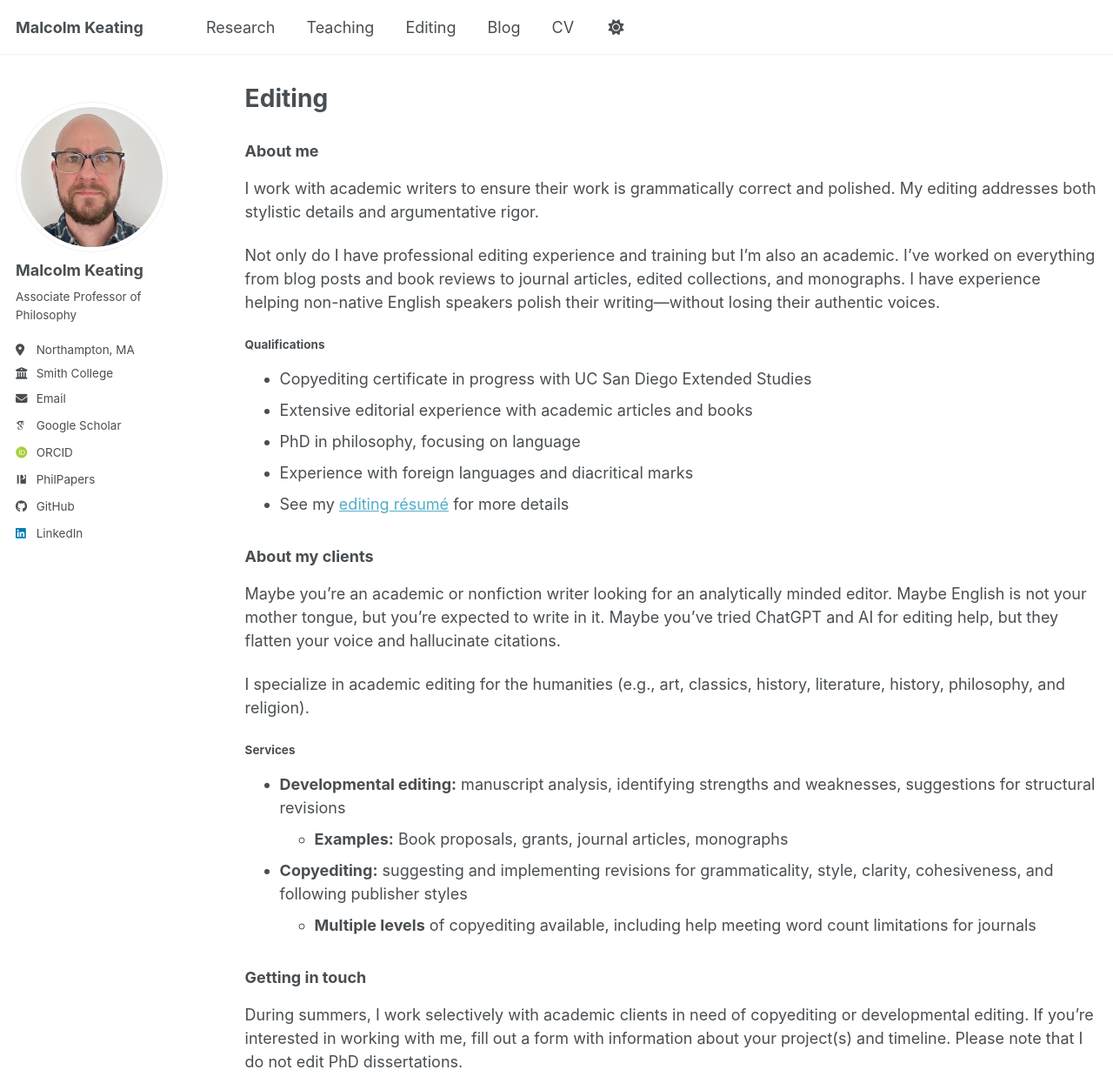
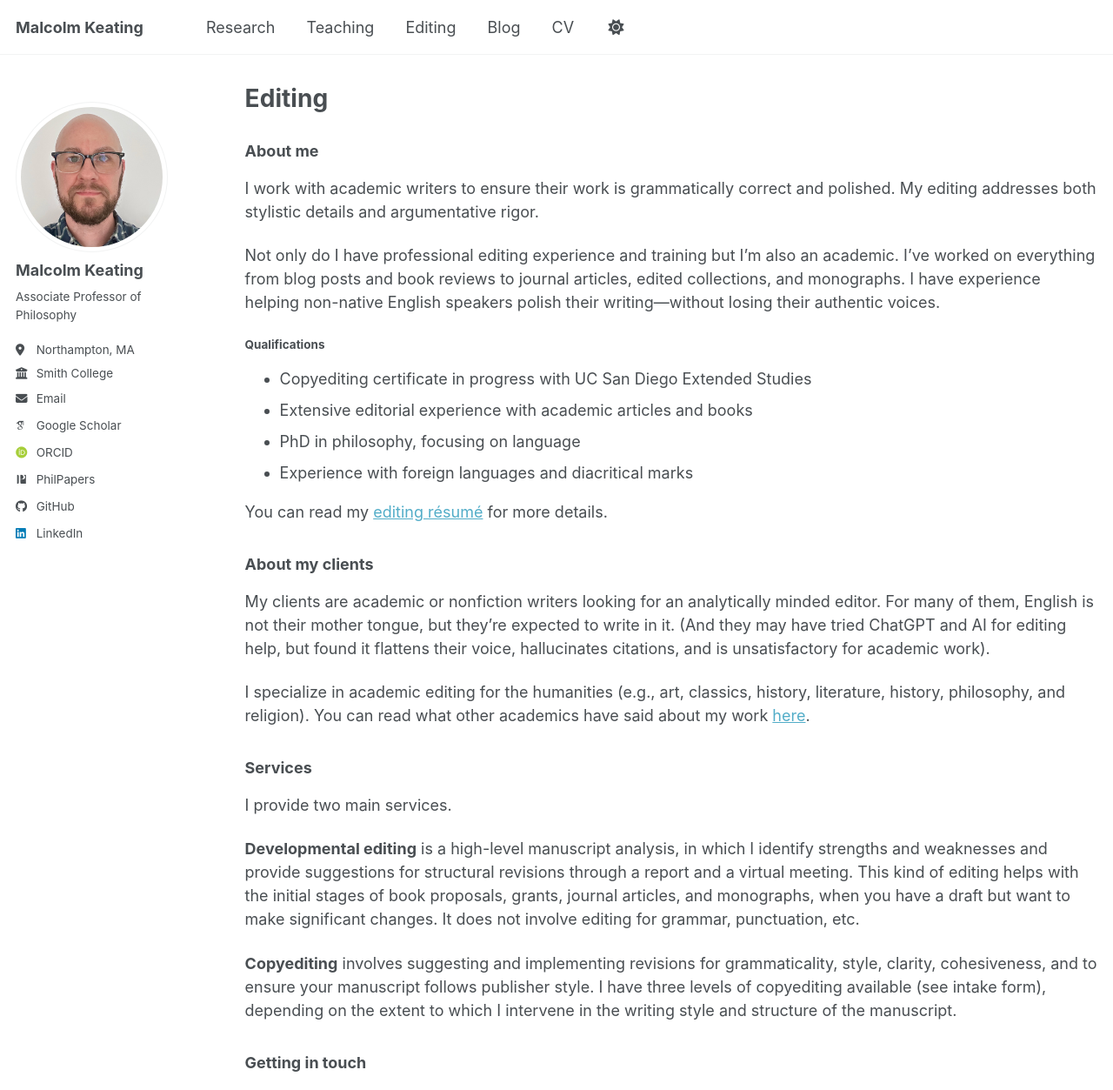
Before and after one commit to malcolmkeating/malcolmkeating.github.io, a Jekyll site: the page built from _pages/editing.md, in a window 1280 px wide and 1400 px high, cut to the strip 0-1253 px from the top of the window. Shown: the whole strip at 87% size. Built offline with Jekyll 4.4.1, drawn with Linux system fonts in a browser that asks for light colours; some web fonts are replaced; a script bundle is joined from its source files by our own code; library files that are not in the unit come from our copies.

Commit message:
Update editing.md

```diff
--- a/_pages/editing.md
+++ b/_pages/editing.md
@@ -14,19 +14,20 @@ Not only do I have professional editing experience and training but I'm also an
 + Extensive editorial experience with academic articles and books
 + PhD in philosophy, focusing on language
 + Experience with foreign languages and diacritical marks
-+ See my [editing résumé](https://malcolmkeating.github.io/editing-resume/) for more details
+
+You can read my [editing résumé](https://malcolmkeating.github.io/editing-resume/) for more details.
 
 ### About my clients ###
+My clients are academic or nonfiction writers looking for an analytically minded editor. For many of them, English is not their mother tongue, but they're expected to write in it. (And they may have tried ChatGPT and AI for editing help, but found it flattens their voice, hallucinates citations, and is unsatisfactory for academic work).
 
-Maybe you're an academic or nonfiction writer looking for an analytically minded editor. Maybe English is not your mother tongue, but you're expected to write in it. Maybe you've tried ChatGPT and AI for editing help, but they flatten your voice and hallucinate citations.
+I specialize in academic editing for the humanities (e.g., art, classics, history, literature, history, philosophy, and religion). You can read what other academics have said about my work [here](_pages/editing_testimonials.md).
 
-I specialize in academic editing for the humanities (e.g., art, classics, history, literature, history, philosophy, and religion).
+### Services ###
+I provide two main services.
 
-#### Services ####
-+ **Developmental editing:** manuscript analysis, identifying strengths and weaknesses, suggestions for structural revisions
-  + **Examples:** Book proposals, grants, journal articles, monographs
-+ **Copyediting:** suggesting and implementing revisions for grammaticality, style, clarity, cohesiveness, and following publisher styles
-  + **Multiple levels** of copyediting available, including help meeting word count limitations for journals
+**Developmental editing** is a high-level manuscript analysis, in which I identify strengths and weaknesses and provide suggestions for structural revisions through a report and a virtual meeting. This kind of editing helps with the initial stages of book proposals, grants, journal articles, and monographs, when you have a draft but want to make significant changes. It does not involve editing for grammar, punctuation, etc.
+
+**Copyediting** involves suggesting and implementing revisions for grammaticality, style, clarity, cohesiveness, and to ensure your manuscript follows publisher style. I have three levels of copyediting available (see intake form), depending on the extent to which I intervene in the writing style and structure of the manuscript.
 
 ### Getting in touch ###
 
```
